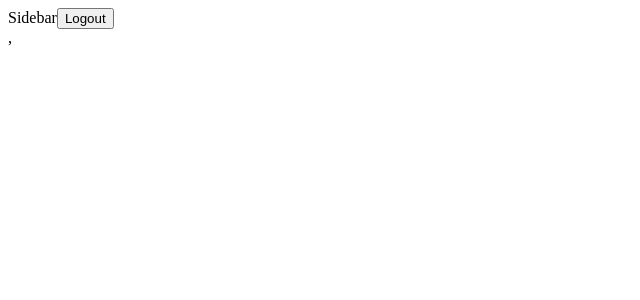
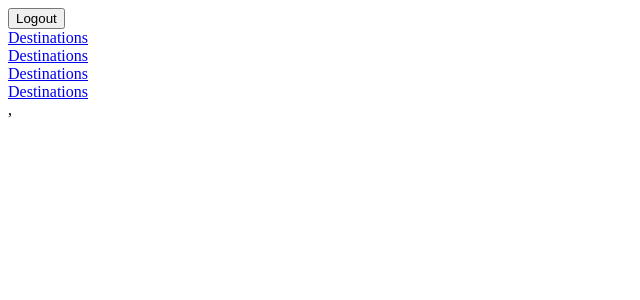
Before and after one commit to dewslyse/trekker-front-end, a React (Create React App) app: page / in a window 1280 px wide. Shown: the top 300 px of the page, without its empty margins (0-640 px from the left). Built offline with nearby package versions, Linux system fonts and the light colour scheme; no server answers; sample sign-in values are in the browser's storage.

Commit message:
Add sidebar component

```diff
--- a/src/App.jsx
+++ b/src/App.jsx
@@ -44,7 +44,6 @@ const App = () => {
             <Route path="/*" element={<Destinations />} />
           </Route>
         </Route>
-
       </Routes>
     </Router>
   );
--- /dev/null
+++ b/src/components/Sidebar.jsx
@@ -0,0 +1,16 @@
+// import { Link } from 'react-router-dom';
+
+const Sidebar = () => (
+  <div>
+    <a href="/Destinations"> Destinations </a>
+    <br />
+    <a href="/Destinations"> Destinations </a>
+    <br />
+    <a href="/Destinations"> Destinations </a>
+    <br />
+    <a href="/Destinations"> Destinations </a>
+    <br />
+  </div>
+);
+
+export default Sidebar;
--- a/src/pages/Destination.jsx
+++ b/src/pages/Destination.jsx
@@ -1,7 +1,9 @@
 import React from 'react';
 
 const Destination = () => (
-  <div>Destination</div>
+  <div>
+    <h1>Destination</h1>
+  </div>
 );
 
 export default Destination;
--- a/src/pages/Home.jsx
+++ b/src/pages/Home.jsx
@@ -2,6 +2,7 @@ import React from 'react';
 import { useSelector, useDispatch } from 'react-redux';
 import { Outlet, Link, useNavigate } from 'react-router-dom';
 import Notification from '../components/Notification';
+import Sidebar from '../components/Sidebar';
 import { logoutUser } from '../store/actions/userActions';
 import { logout } from '../store/reducers/userReducer';
 
@@ -22,10 +23,10 @@ const Home = () => {
     <>
       {notification && (<Notification message={notification.message} />)}
       <div>
-        Sidebar
         {!isLoggedIn && <Link to="/login">Login</Link>}
         {!isLoggedIn && (<Link to="/register">Register</Link>)}
         {isLoggedIn && (<button type="button" onClick={handleLogout}>Logout</button>)}
+        {isLoggedIn && (<Sidebar />)}
       </div>
       <Outlet />
     </>
```
